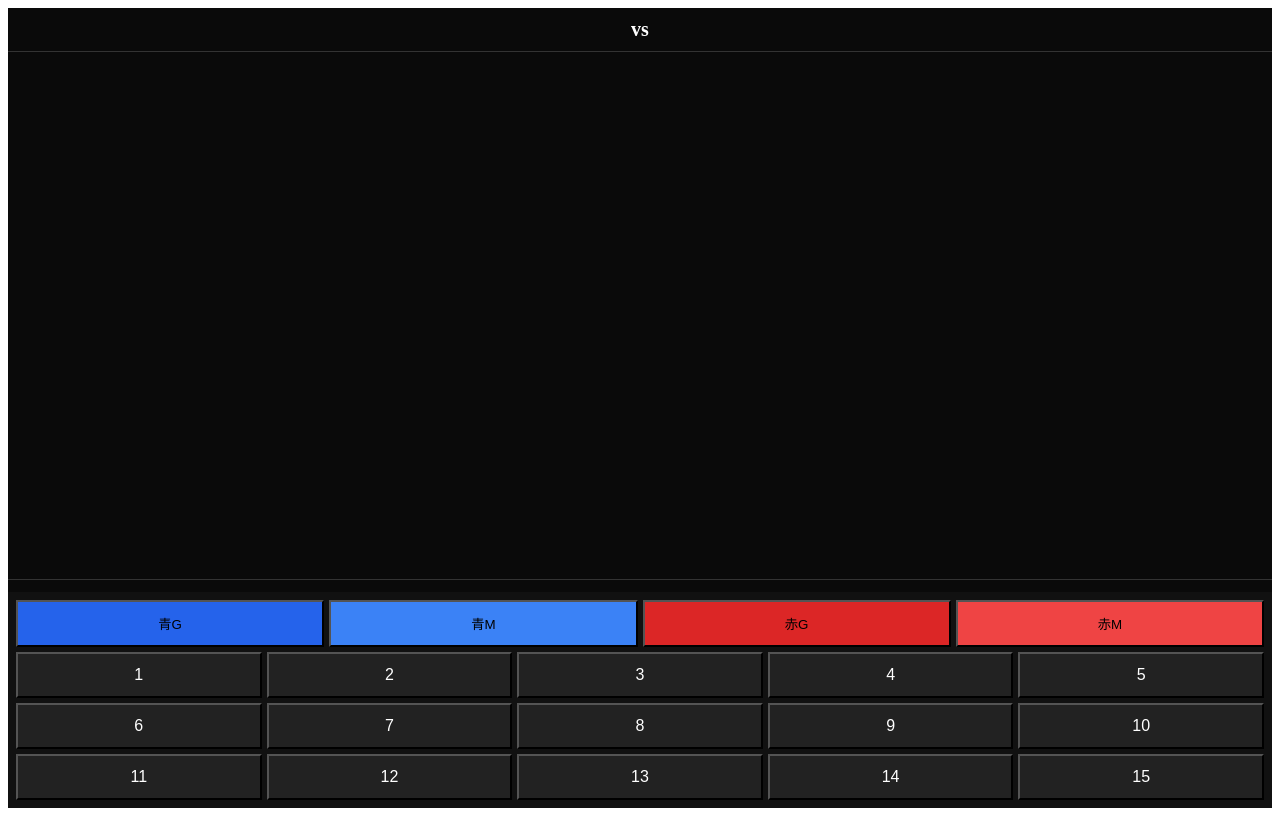
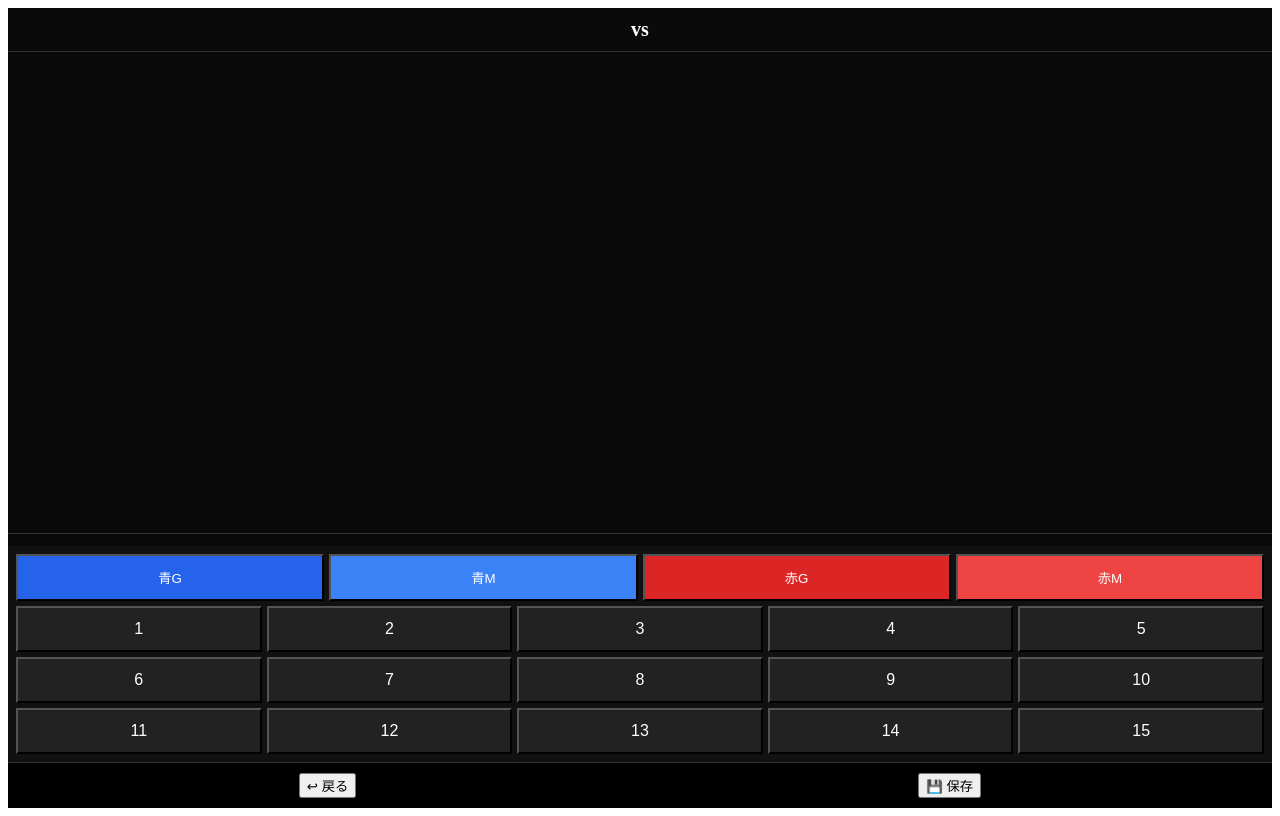
Before and after one commit to hakkinen9301/handball-score-new, a React (Create React App) app: page / in a window 1280 px wide. Both pictures are taken after a click on the button "試合開始". Built offline with nearby package versions, Linux system fonts and the light colour scheme.

Commit message:
Update App.js

```diff
--- a/src/App.js
+++ b/src/App.js
@@ -37,6 +37,18 @@ export default function App() {
     });
   };
 
+  const undo = () => setEvents((prev) => prev.slice(0, -1));
+
+  const save = () => {
+    const data = JSON.stringify({ info, events });
+    const blob = new Blob([data], { type: "application/json" });
+    const url = URL.createObjectURL(blob);
+    const a = document.createElement("a");
+    a.href = url;
+    a.download = "handball_score.json";
+    a.click();
+  };
+
   const goalStats = events.reduce((acc, e) => {
     if (e.type === "goal") {
       const key = `${e.team}-${e.number}`;
@@ -63,16 +75,12 @@ export default function App() {
         <div style={styles.infoBox}>
           <input type="date" style={styles.input} onChange={(e) => setInfo({ ...info, date: e.target.value })}/>
           <input placeholder="何回戦" style={styles.input} onChange={(e) => setInfo({ ...info, round: e.target.value })}/>
-
           <div style={styles.teamRow}>
             <input placeholder="チームA" style={styles.teamInput} onChange={(e) => setInfo({ ...info, home: e.target.value })}/>
             <div style={styles.vs}>vs</div>
             <input placeholder="チームB" style={styles.teamInput} onChange={(e) => setInfo({ ...info, away: e.target.value })}/>
           </div>
-
-          <button style={styles.startBtn} onClick={() => setStarted(true)}>
-            試合開始
-          </button>
+          <button style={styles.startBtn} onClick={() => setStarted(true)}>試合開始</button>
         </div>
       )}
 
@@ -85,7 +93,7 @@ export default function App() {
             <div style={styles.title}>{info.home} vs {info.away}</div>
           </div>
 
-          {/* スクロール領域 */}
+          {/* スコア履歴（スクロール） */}
           <div style={styles.timeline}>
             {events.map((e, i) => (
               <div key={i} style={styles.rowLine}>
@@ -146,6 +154,12 @@ export default function App() {
                 </button>
               ))}
             </div>
+          </div>
+
+          {/* 最下部操作 */}
+          <div style={styles.bottomActions}>
+            <button onClick={undo}>↩ 戻る</button>
+            <button onClick={save}>💾 保存</button>
           </div>
         </>
       )}
@@ -228,12 +242,26 @@ const styles = {
     color: "#fff",
   },
 
-  blue: { background: "#2563eb", padding: 12 },
-  blueSub: { background: "#3b82f6", padding: 12 },
-  red: { background: "#dc2626", padding: 12 },
-  redSub: { background: "#ef4444", padding: 12 },
+  blue: { background: "#2563eb", padding: 12, color: "#fff" },
+  blueSub: { background: "#3b82f6", padding: 12, color: "#fff" },
+  red: { background: "#dc2626", padding: 12, color: "#fff" },
+  redSub: { background: "#ef4444", padding: 12, color: "#fff" },
 
-  infoBox: { marginTop: 40, display: "flex", flexDirection: "column", gap: 10 },
+  bottomActions: {
+    display: "flex",
+    justifyContent: "space-around",
+    padding: 10,
+    background: "#000",
+    borderTop: "1px solid #333",
+  },
+
+  infoBox: {
+    marginTop: 40,
+    display: "flex",
+    flexDirection: "column",
+    gap: 10,
+  },
+
   input: { padding: 8 },
 
   teamRow: {
```
